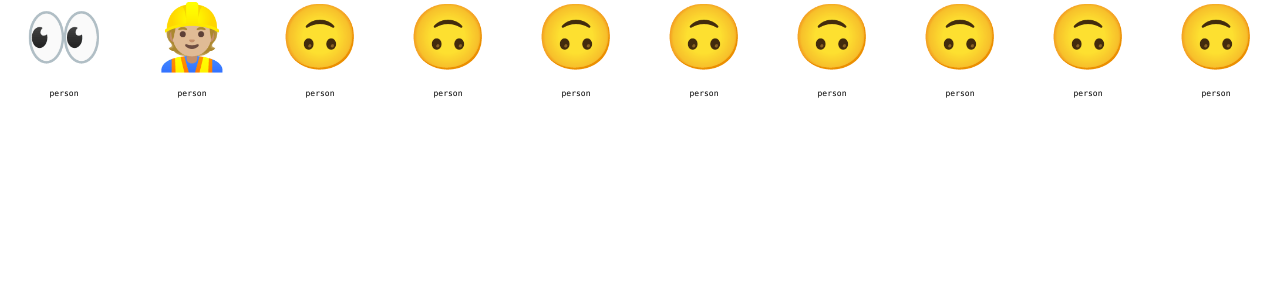
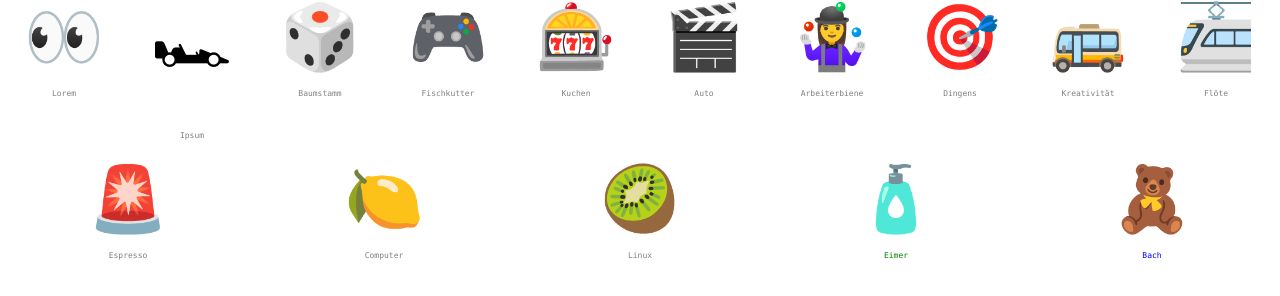
Before and after one commit to grasegger/sfmpovaa, an Eleventy site: page src/index.njk in a window 1280 px wide. Built offline with nearby package versions, Linux system fonts and the light colour scheme; Eleventy itself is replaced by a stand-in of ours; files that its build step writes are made by us from their sources.

Commit message:
Made some improvements to the data structure.

```diff
--- a/docs/style.css
+++ b/docs/style.css
@@ -12,6 +12,15 @@ body {
     justify-content: flex-start;
     align-content: flex-start;
     align-items: flex-start;
+}
+
+.circle {
+    display: grid;
+    align-content: center;
+    justify-content: center;
+    order: 0;
+    flex: 0 1 auto;
+    align-self: auto;
 }
 
 .role {
@@ -29,6 +38,8 @@ body {
     align-items: center;
     background: white;
     height: 100%;
+    transition: .25s background;
+    cursor: pointer;
 }
 
 .icon {
@@ -55,7 +66,7 @@ body {
 
 .is-fullscreen .label {
     font-size: 1rem;
-    color: white;
+    color: white !important;
     background: black;
     width: 100%;
     height: 100%;
--- a/src/_data/roles.json
+++ b/src/_data/roles.json
@@ -1,44 +1,66 @@
 [
     {
-        "icon": "👀",
-        "label": "person",
-        "color": "pink"
+        "color": "gray",
+        "roles": [
+            {
+                "icon": "👀",
+                "label": "Lorem"
+            }, {
+                "icon": "🏎",
+                "label": "Ipsum"
+            }, {
+                "icon": "🎲",
+                "label": "Baumstamm"
+            }, {
+                "icon": "🎮",
+                "label": "Fischkutter"
+            }, {
+                "icon": "🎰",
+                "label": "Kuchen"
+            }, {
+                "icon": "🎬",
+                "label": "Auto"
+            }, {
+                "icon": "🤹‍♀️",
+                "label": "Arbeiterbiene"
+            }, {
+                "icon": "🎯",
+                "label": "Dingens"
+            }, {
+                "icon": "🚌",
+                "label": "Kreativität"
+            }, {
+                "icon": "🚈",
+                "label": "Flöte"
+            }, {
+                "icon": "🚨",
+                "label": "Espresso"
+            }, {
+                "icon": "🍋",
+                "label": "Computer"
+            },
+            {
+                "icon": "🥝",
+                "label": "Linux"
+            }
+        ]
     },
     {
-        "icon": "👷🏼",
-        "label": "person",
-        "color": "#483812"
+        "color": "green",
+        "roles": [
+            {
+                "icon": "🧴",
+                "label": "Eimer"
+            }
+        ]
     },
     {
-        "icon": "🙃",
-        "label": "person"
-    },
-    {
-        "icon": "🙃",
-        "label": "person"
-    },
-    {
-        "icon": "🙃",
-        "label": "person"
-    },
-    {
-        "icon": "🙃",
-        "label": "person"
-    },
-    {
-        "icon": "🙃",
-        "label": "person"
-    },
-    {
-        "icon": "🙃",
-        "label": "person"
-    },
-    {
-        "icon": "🙃",
-        "label": "person"
-    },
-    {
-        "icon": "🙃",
-        "label": "person"
+        "color": "blue",
+        "roles": [
+            {
+                "icon": "🧸",
+                "label": "Bach"
+            }
+        ]
     }
 ]
--- a/src/index.njk
+++ b/src/index.njk
@@ -10,17 +10,22 @@
         <meta name="apple-mobile-web-app-status-bar-style" content="white">
     </head>
     <body>
-        {% for role in roles %}
-            <div class="role" {% if role.color|length %}
-                data-color="{{ role.color }}"
+        {% for circle in roles %}
+            {% for role in circle.roles %}
+
+                <div class="role" {% if circle.color|length %}
+                data-color="{{ circle.color }}"
             {% endif %}>
-                <div class="icon">
-                    {{ role.icon }}
+                    <div class="icon">
+                        {{ role.icon }}
+                    </div>
+                    <div class="label" {% if circle.color|length %}
+                style="color:{{ circle.color }}"
+            {% endif %}>
+                        {{role.label}}
+                    </div>
                 </div>
-                <div class="label">
-                    {{role.label}}
-                </div>
-            </div>
+            {% endfor %}
         {% endfor %}
         <script>
 
--- a/src/style.css
+++ b/src/style.css
@@ -12,6 +12,15 @@ body {
     justify-content: flex-start;
     align-content: flex-start;
     align-items: flex-start;
+}
+
+.circle {
+    display: grid;
+    align-content: center;
+    justify-content: center;
+    order: 0;
+    flex: 0 1 auto;
+    align-self: auto;
 }
 
 .role {
@@ -29,6 +38,8 @@ body {
     align-items: center;
     background: white;
     height: 100%;
+    transition: .25s background;
+    cursor: pointer;
 }
 
 .icon {
@@ -55,7 +66,7 @@ body {
 
 .is-fullscreen .label {
     font-size: 1rem;
-    color: white;
+    color: white !important;
     background: black;
     width: 100%;
     height: 100%;
```
Also changed, not shown: docs/index.html.
